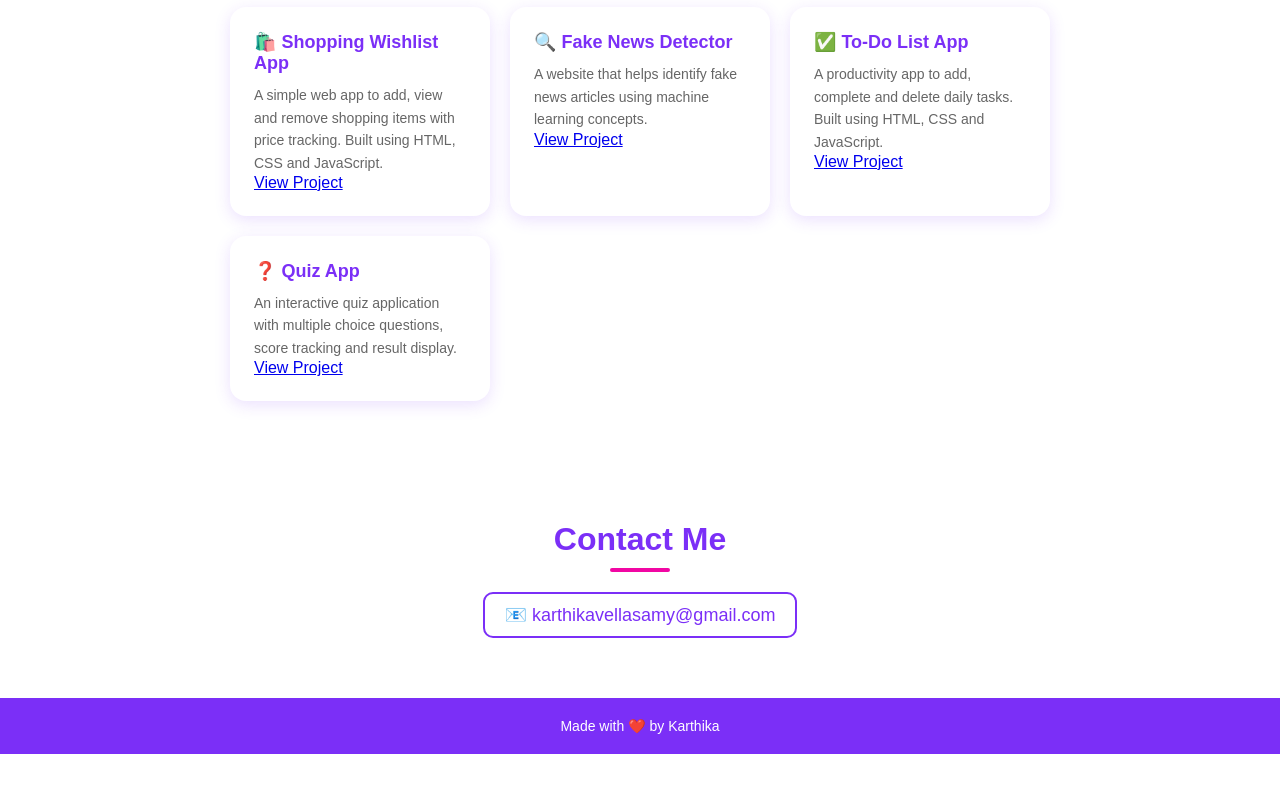
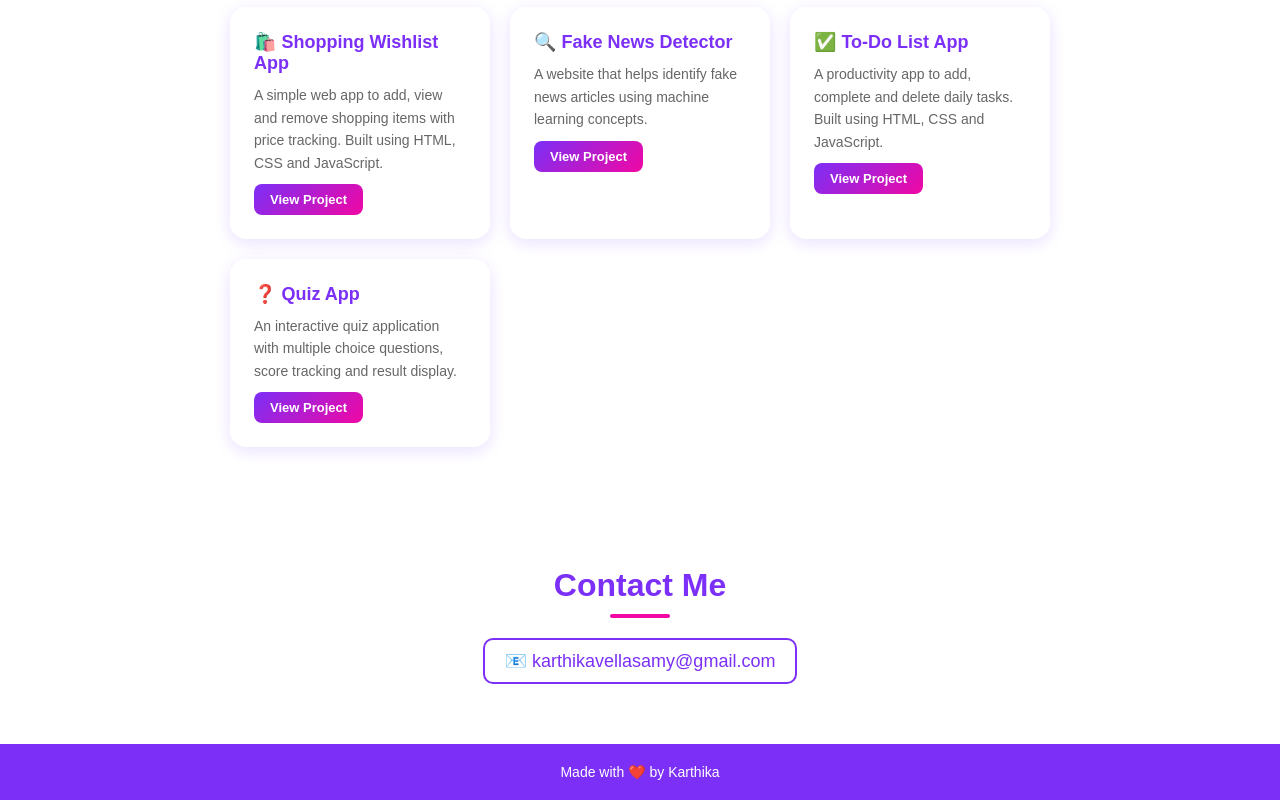
Before and after one commit to karthikavellasamy/portfolio, a plain HTML site: page index.html in a window 1280 px wide. Shown: the part 1433-2233 px from the top of the page. Before the commit the page ends 2187 px from the top, so only its background shows below. Drawn offline with Linux system fonts and the light colour scheme.

Commit message:
Update style.css

```diff
--- a/style.css
+++ b/style.css
@@ -165,3 +165,18 @@ footer {
 html {
   scroll-behavior: smooth;
 }
+.project-btn {
+  display: inline-block;
+  margin-top: 10px;
+  padding: 8px 16px;
+  background: linear-gradient(135deg, #7b2ff7, #f107a3);
+  color: white;
+  border-radius: 8px;
+  text-decoration: none;
+  font-size: 13px;
+  font-weight: bold;
+}
+
+.project-btn:hover {
+  opacity: 0.85;
+}
```
